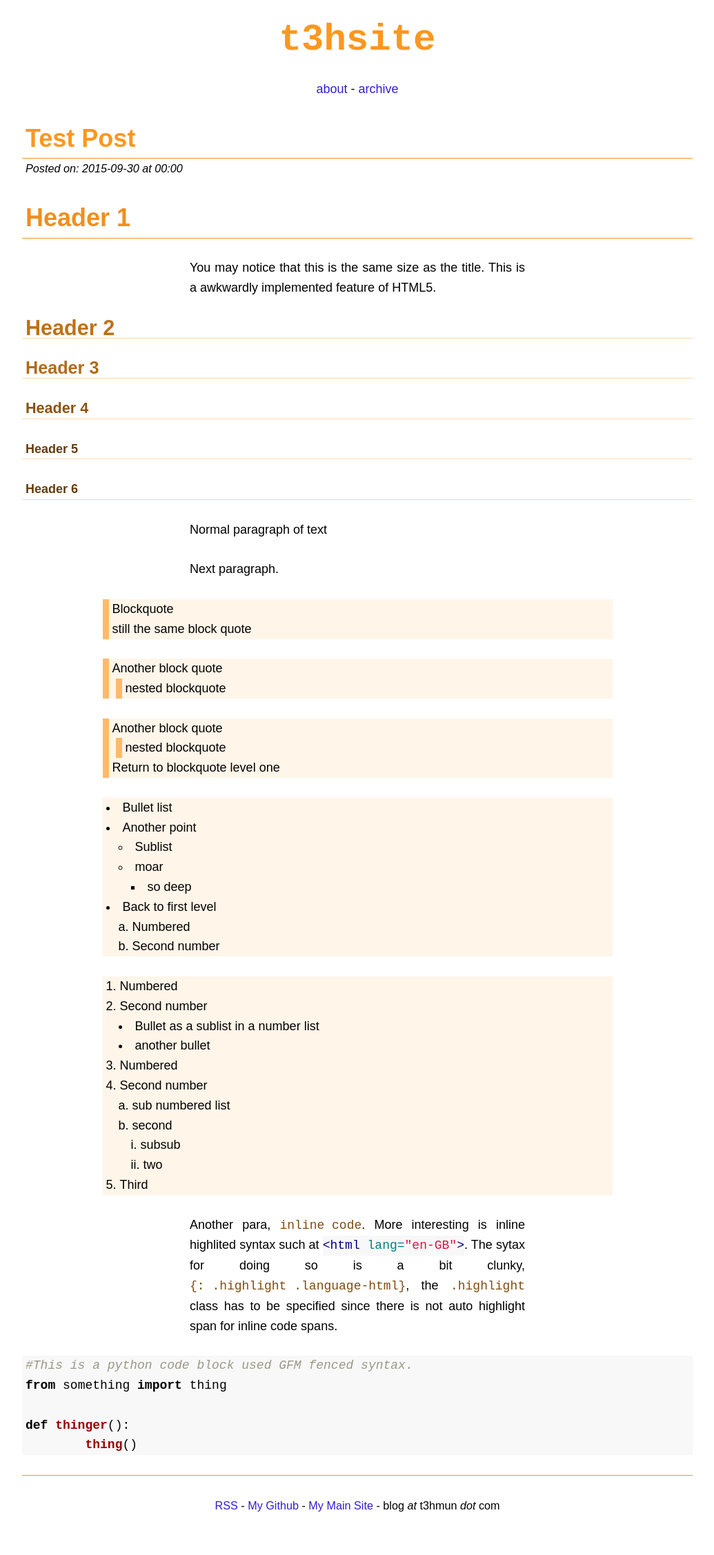
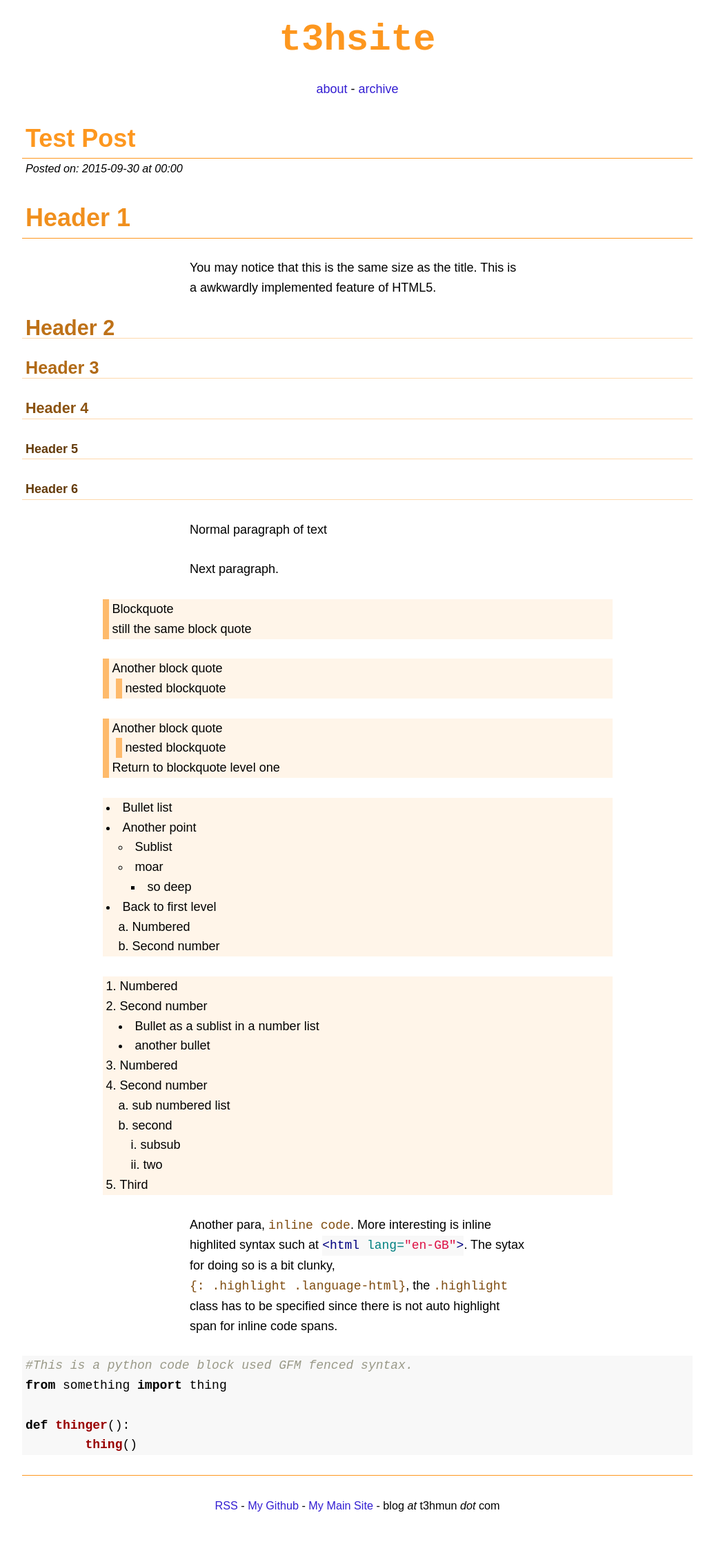
Before and after one commit to t3hmun/t3hsite, a Jekyll site: the page built from _posts/2015-09-30-test-post.md, in a window 1280 px wide. Shown: the whole page at 69% size, without its empty margins (122-1157 px from the left). Built offline with Jekyll 4.4.1, drawn with Linux system fonts in a browser that asks for light colours.

Commit message:
Stopped justifying text, bad for dyslexics.

```diff
--- a/_sass/_style.scss
+++ b/_sass/_style.scss
@@ -83,8 +83,7 @@ p {
     // Also allows text to squish to smaller screens.
     max-width: $reading-width;
 
-    // Justify is good for hard reading.
-    text-align: justify;
+
 
     // Block display with auto margins centres the block in the screen.
     // Vertical margins to space elements.
@@ -118,8 +117,6 @@ ol, ul, blockquote, dl {
     // These elements have an unusual width, so they require some kind of box to demarcate the space they are mean to consume.
     background-color: $subtle-back-colour;
 
-    // I love justified text everywhere, this is an opinion.
-    text-align: justify;
 
     // Reset p to fill the containing element instead of constricting itself to $reading-width.
     p {
```
